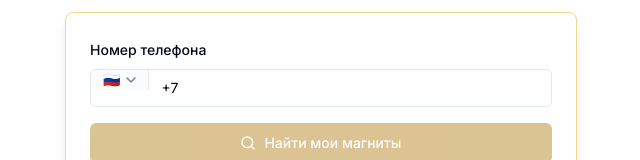
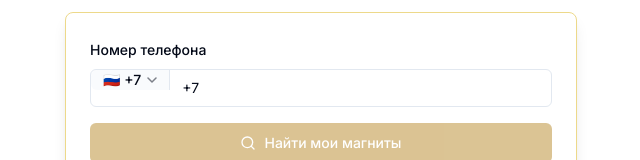
Before and after one commit to pr-poehali-dev/joywood-magnets-app, a React (Vite) app: page /my-collection in a window 1280 px wide. Shown: the part 242-402 px from the top of the page, without its empty margins (319-959 px from the left). Built offline with nearby package versions, Linux system fonts and the light colour scheme.

Commit message:
флаги стран добавь в кнопку

```diff
--- a/src/components/ui/phone-input.tsx
+++ b/src/components/ui/phone-input.tsx
@@ -21,7 +21,9 @@ export function PhoneInput({ phoneHook, id, autoFocus }: PhoneInputProps) {
     return () => document.removeEventListener("mousedown", handleClick);
   }, [open]);
 
-  const shortLabel = countries[countryIdx].label.split(" ")[0];
+  const current = countries[countryIdx];
+  const flag = current.label.split(" ")[0];
+  const shortLabel = `${flag} ${current.code}`;
 
   return (
     <div ref={wrapperRef} className="flex rounded-md border border-input ring-offset-background focus-within:ring-2 focus-within:ring-ring focus-within:ring-offset-2 overflow-visible relative">
```
